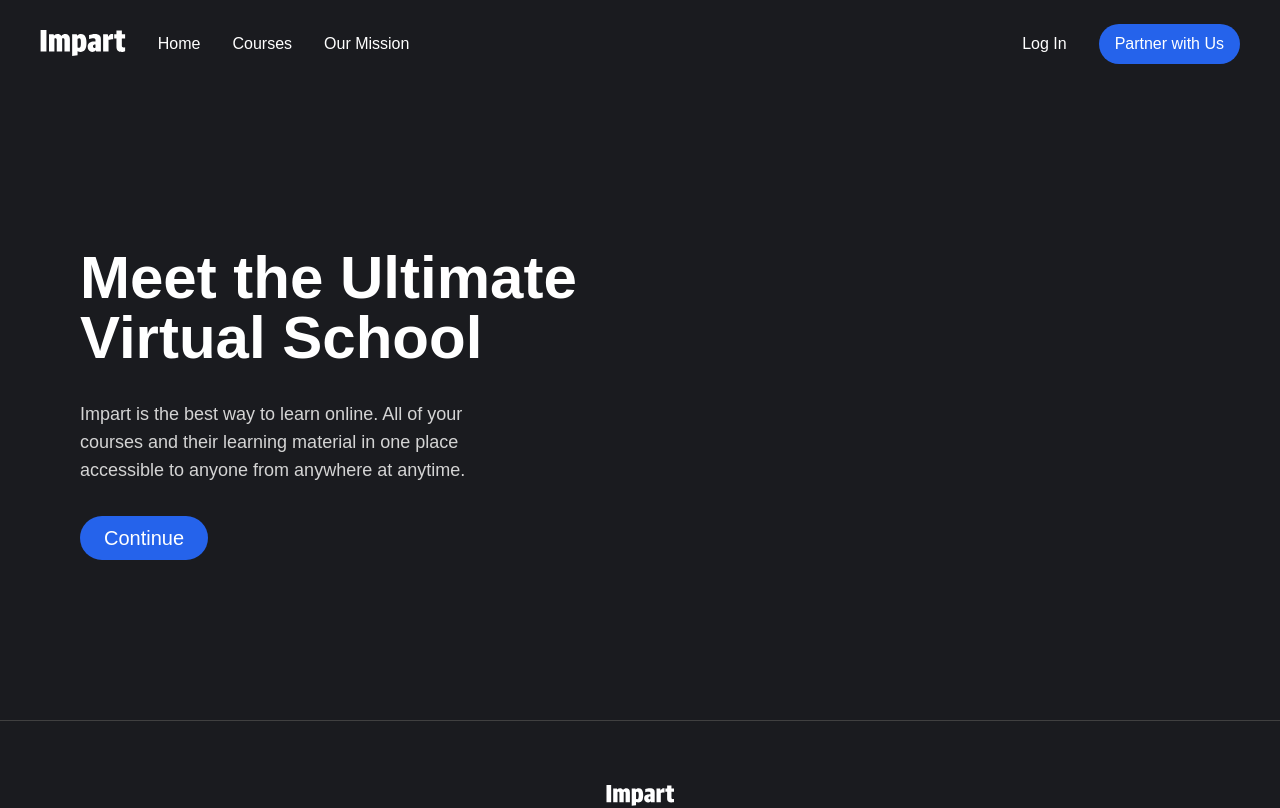
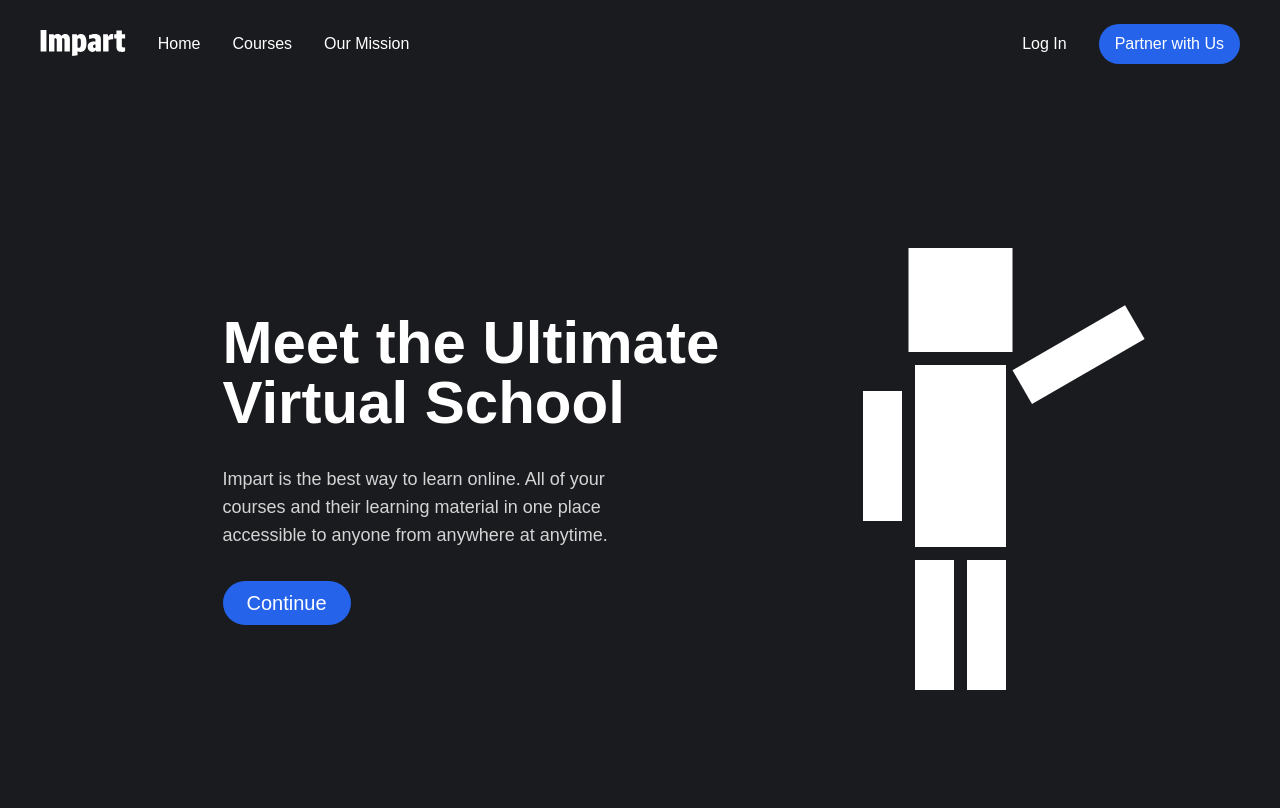
Before and after one commit to Yaucrates/impart, a SvelteKit app: page / in a window 1280 px wide. Shown: the top 808 px of the page. Built offline with nearby package versions, Linux system fonts and the light colour scheme.

Commit message:
Main Page

```diff
--- /dev/null
+++ b/src/lib/components/blocko/Blocko.svelte
@@ -0,0 +1,14 @@
+<script lang="ts">
+    let { scale = 1 } = $props();
+</script>
+
+<svg width={300 * scale} height={680 * scale} style="overflow: visible;" viewBox="0 0 300 680" fill="none" xmlns="http://www.w3.org/2000/svg">
+    <g>
+        <rect x="160" y="480" width="60" height="200" fill="white"/>
+        <rect x="80" y="480" width="60" height="200" fill="white"/>
+        <rect x="240" y="200" width="60" height="200" fill="white"/>
+        <rect y="200" width="60" height="200" fill="white"/>
+        <rect x="80" y="180" width="140" height="280" fill="white"/>
+        <rect x="70" width="160" height="160" fill="white"/>
+    </g>
+</svg>
--- /dev/null
+++ b/src/lib/components/blocko/BlockoWaving.svelte
@@ -0,0 +1,21 @@
+<script lang="ts">
+    let { scale = 1 } = $props();
+</script>
+
+<svg width={300 * scale} height={680 * scale} style="overflow: visible;" viewBox="0 0 300 680" fill="none" xmlns="http://www.w3.org/2000/svg">
+    <g>
+        <rect x="160" y="480" width="60" height="200" fill="white"/>
+        <rect x="80" y="480" width="60" height="200" fill="white"/>
+        <rect
+            x="260"
+            y="240"
+            width="60"
+            height="200"
+            fill="white"
+            transform="rotate(-120 260 240)"
+        />
+        <rect y="220" width="60" height="200" fill="white"/>
+        <rect x="80" y="180" width="140" height="280" fill="white"/>
+        <rect x="70" width="160" height="160" fill="white"/>
+    </g>
+</svg>
--- a/src/routes/+page.svelte
+++ b/src/routes/+page.svelte
@@ -1,10 +1,13 @@
+<script>
+    import BlockoWaving from "$lib/components/blocko/BlockoWaving.svelte";
+</script>
 <svelte:head>
 	<title>Impart | Online Asynchronous Higher Education</title>
 	<meta name="description" content="Impart is the best way of learning. All your classes are in one place accessible at anytime anywhere." />
 </svelte:head>
 
-<div class="h-full flex">
-    <div class="py-40 pl-20 pr-8 h-full gap-8 w-1/2 flex flex-col">
+<div class="px-20 py-40 h-full gap-20 flex justify-center items-center">
+    <div class="h-full gap-8 w-1/2 flex flex-col">
         <h1 class="text-6xl text-white font-black">
             Meet the Ultimate Virtual School
         </h1>
@@ -16,7 +19,5 @@
         </p>
         <a href="/courses" class="px-6 py-2 w-fit font-medium text-xl rounded-full text-white bg-blue-600 hover:bg-blue-700">Continue</a>
     </div>
-    <div class="w-1/2 flex flex-col">
-
-    </div>
+    <BlockoWaving scale={0.65} />
 </div>
```
